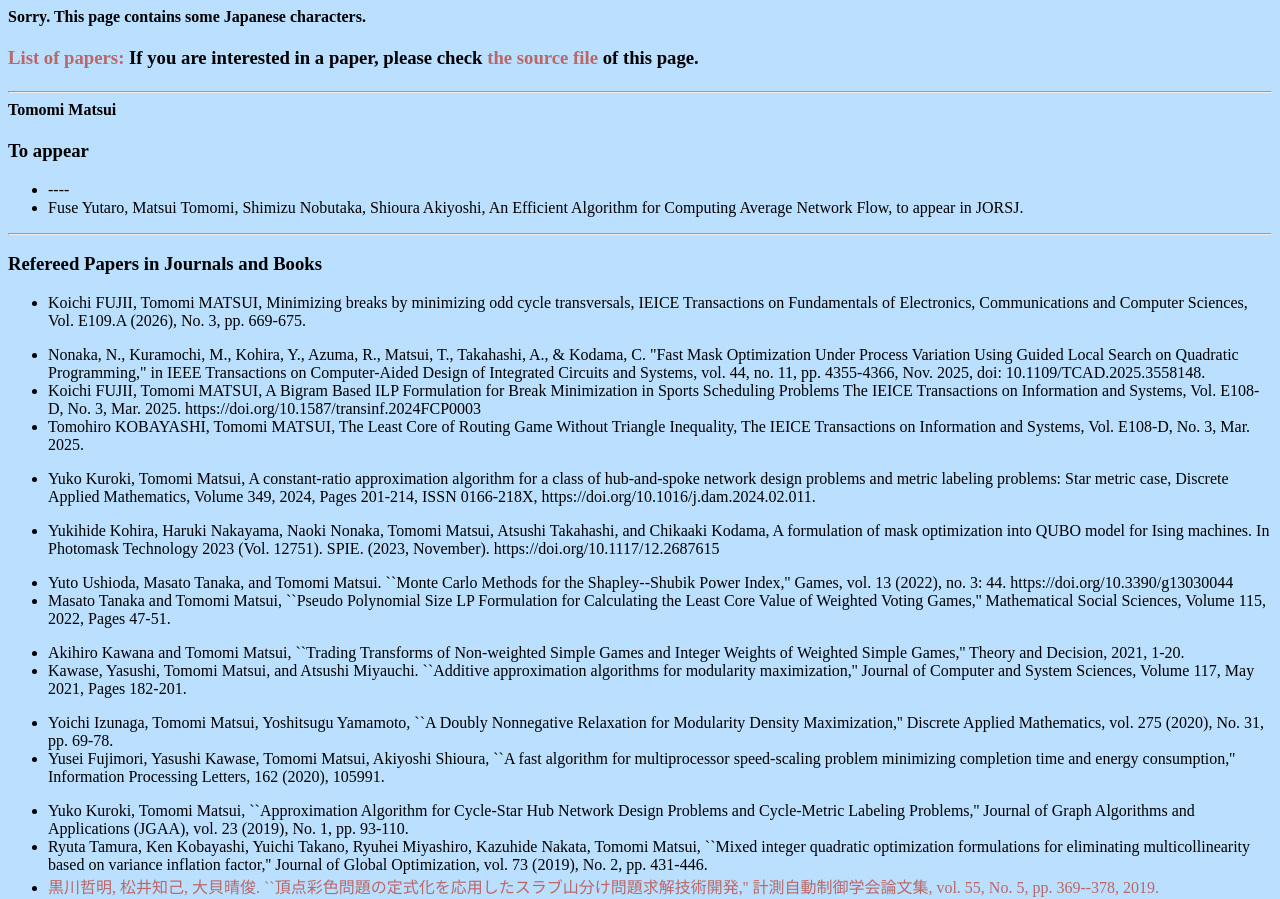
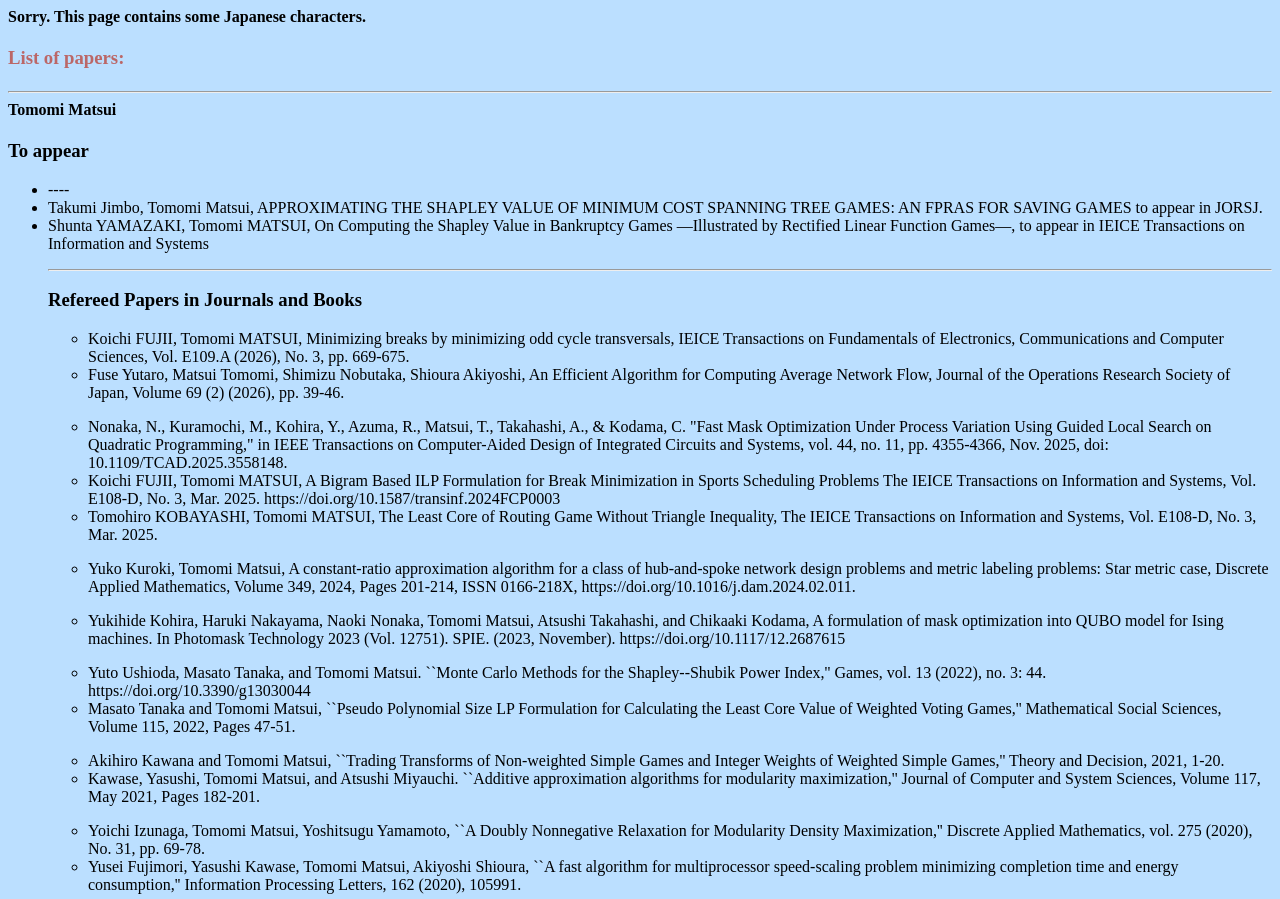
Before and after one commit to Tom-Ma2i/Tom-Ma2i, a plain HTML site: page list-G.html in a window 1280 px wide. Shown: the top 899 px of the page. Drawn offline with Linux system fonts and the light colour scheme.

Commit message:
Update list-G.html

```diff
--- a/list-G.html
+++ b/list-G.html
@@ -15,8 +15,6 @@ Sorry. This page contains some Japanese characters. </br>
 
 <H3>
    <font color="bb6767"> List of papers: </font>
-If you are interested in a paper, please check
-   <font color="bb6767"> the source file </font> of this page.
 </H3>
 
 <H4>
@@ -39,16 +37,13 @@ Akihiro Kawana and Tomomi Matsui,
 to appear in Theory and Decision.
 --->
 
-
-<LI>
-Fuse Yutaro, Matsui Tomomi, Shimizu Nobutaka, Shioura Akiyoshi,
-An Efficient Algorithm for Computing Average Network Flow,
-to appear in JORSJ.
-
-
-
-
-</UL>
+<LI> Takumi Jimbo, Tomomi Matsui,
+	APPROXIMATING THE SHAPLEY VALUE OF MINIMUM COST SPANNING TREE GAMES: AN FPRAS FOR SAVING GAMES
+    to appear in JORSJ.
+
+<LI> Shunta YAMAZAKI, Tomomi MATSUI,
+	On Computing the Shapley Value in Bankruptcy Games —Illustrated by Rectified Linear Function Games—,
+	to appear in IEICE Transactions on Information and Systems
 
 </p><!----------------------------------------------------->
 <HR>
@@ -66,6 +61,11 @@ Minimizing breaks by minimizing odd cycle transversals,
 IEICE Transactions on Fundamentals of Electronics, Communications and Computer Sciences,
 Vol. E109.A (2026), No. 3,  pp. 669-675.
 
+<LI>
+Fuse Yutaro, Matsui Tomomi, Shimizu Nobutaka, Shioura Akiyoshi,
+An Efficient Algorithm for Computing Average Network Flow,
+Journal of the Operations Research Society of Japan,
+Volume 69 (2) (2026), pp. 39-46.
 
 </p><!----------------------------------------------------->
 
```
